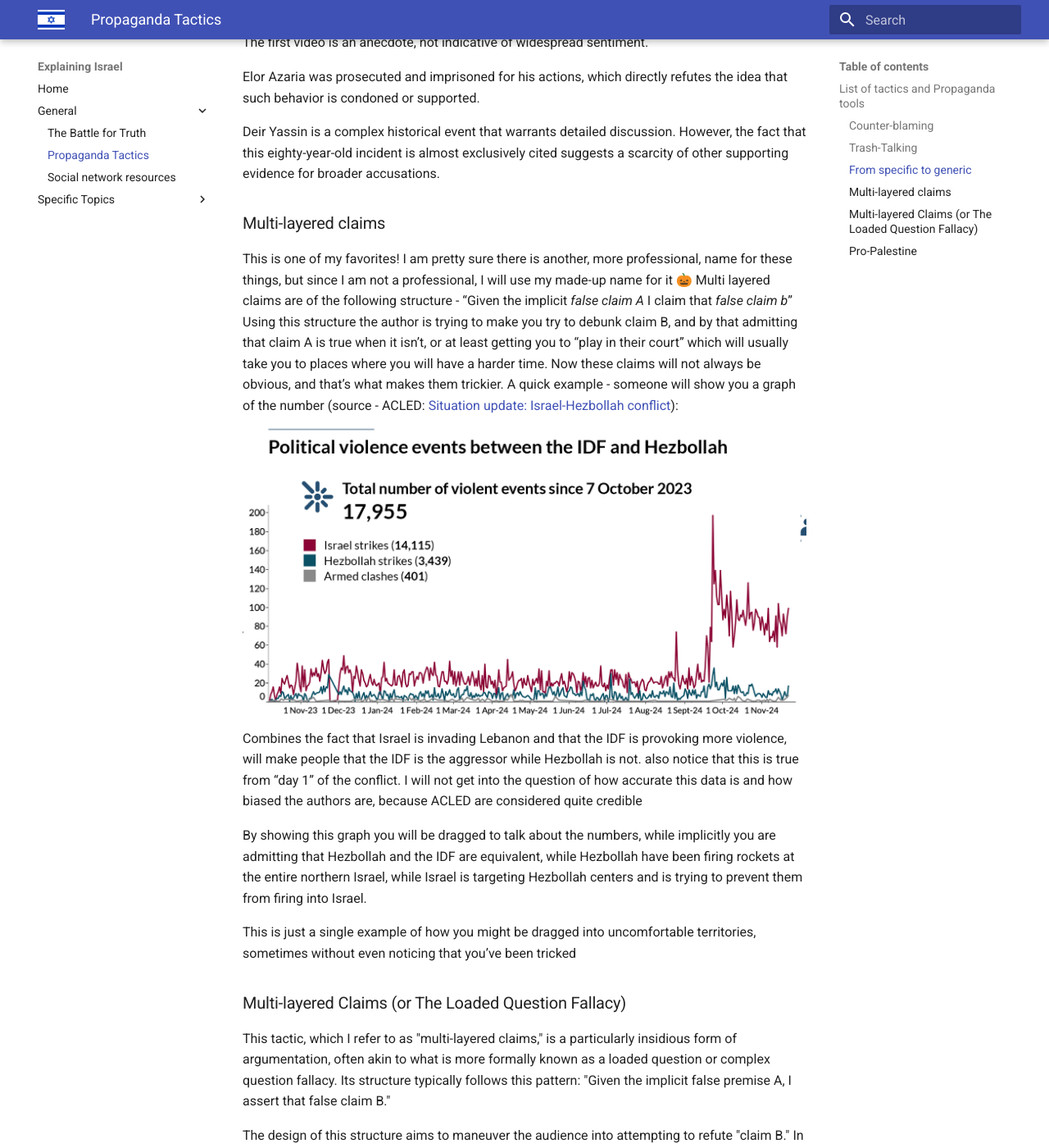
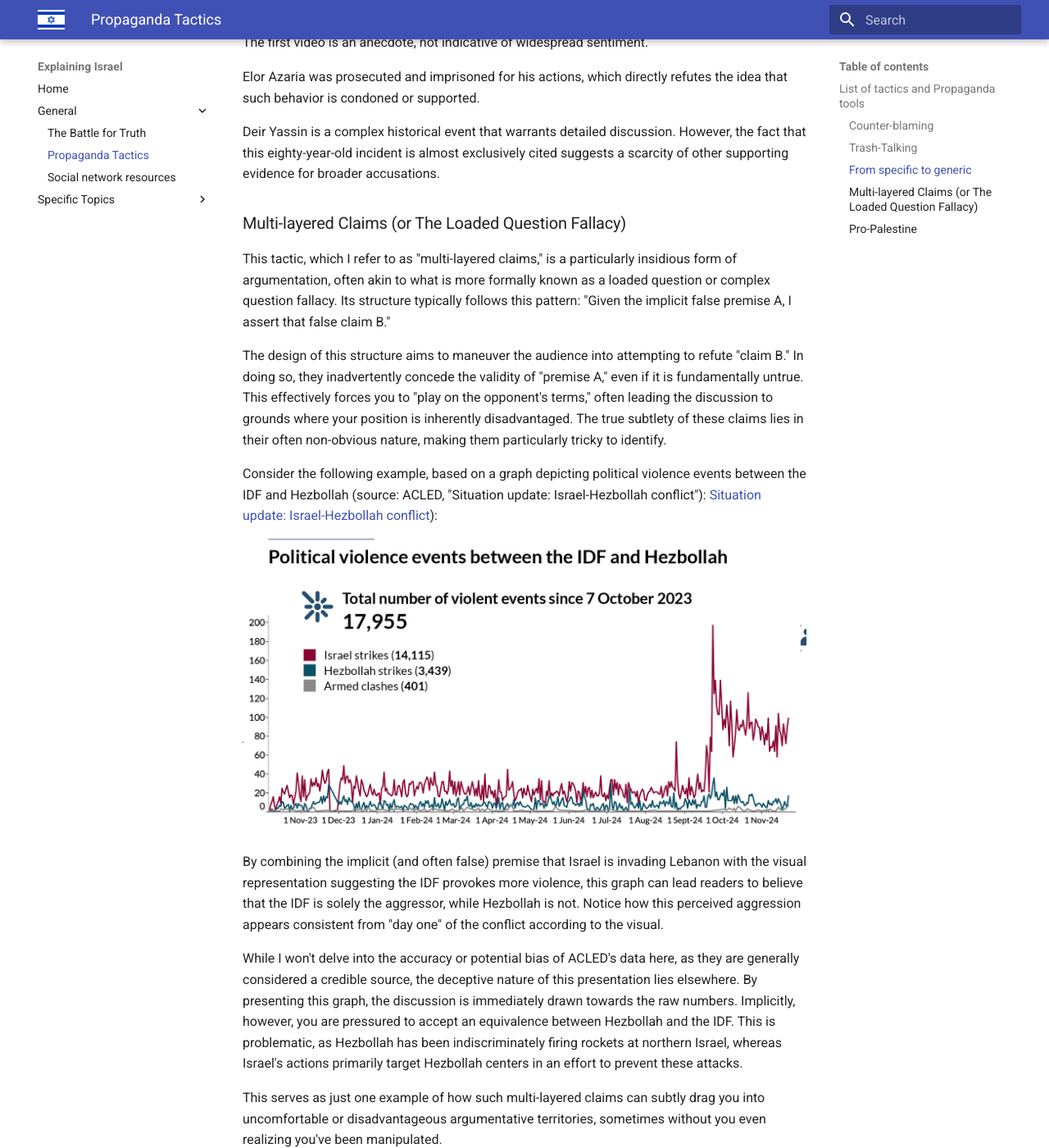
Before and after one commit to RonGros/explaining-israel, an MkDocs documentation site: the page built from docs/General/Propaganda-Tactics.md, in a window 1280 px wide and 1400 px high, scrolled down 1649 px. Shown: the whole window at 82% size. Built offline with MkDocs 1.6.1 and Material for MkDocs 9.7.7, drawn with Linux system fonts in a browser that asks for light colours.

Commit message:
removing duplicate text

```diff
--- a/docs/General/Propaganda-Tactics.md
+++ b/docs/General/Propaganda-Tactics.md
@@ -43,22 +43,6 @@ Elor Azaria was prosecuted and imprisoned for his actions, which directly refute
 
 Deir Yassin is a complex historical event that warrants detailed discussion. However, the fact that this eighty-year-old incident is almost exclusively cited suggests a scarcity of other supporting evidence for broader accusations.
 
-### Multi-layered claims
-This is one of my favorites! I am pretty sure there is another, more professional, name for these things, but since I am not a professional, I will use my made-up name for it 🎃
-Multi layered claims are of the following structure - “Given the implicit _false claim A_ I claim that _false claim b_”
-Using this structure the author is trying to make you try to debunk claim B, and by that admitting that claim A is true when it isn’t, or at least getting you to “play in their court” which will usually take you to places where you will have a harder time.
-Now these claims will not always be obvious, and that’s what makes them trickier.
-A quick example - someone will show you a graph of the number (source - ACLED: [Situation update: Israel-Hezbollah conflict](https://acleddata.com/2024/10/10/situation-update-israel-hezbollah-conflict/)):
-![Politicas_violence_events_Between_the_idf_and_hezbollah.png](../Assets/Politicas_violence_events_Between_the_idf_and_hezbollah.png "Politicas_violence_events_Between_the_idf_and_hezbollah.png")
- Combines the fact that Israel is invading Lebanon and that the IDF is provoking more violence, will make people that the IDF is the aggressor while Hezbollah is not. also notice that this is true from “day 1” of the conflict.
- I will not get into the question of how accurate this data is and how biased the authors are, because ACLED are considered quite credible
-
- By showing this graph you will be dragged to talk about the numbers, while implicitly you are admitting that Hezbollah and the IDF are equivalent, while Hezbollah have been firing rockets at the entire northern Israel, while Israel is targeting Hezbollah centers and is trying to prevent them from firing into Israel.
-
- This is just a single example of how you might be dragged into uncomfortable territories, sometimes without even noticing that you’ve been tricked
-
-
-
 ### Multi-layered Claims (or The Loaded Question Fallacy)
 
 This tactic, which I refer to as "multi-layered claims," is a particularly insidious form of argumentation, often akin to what is more formally known as a loaded question or complex question fallacy. Its structure typically follows this pattern: "Given the implicit false premise A, I assert that false claim B."
```
